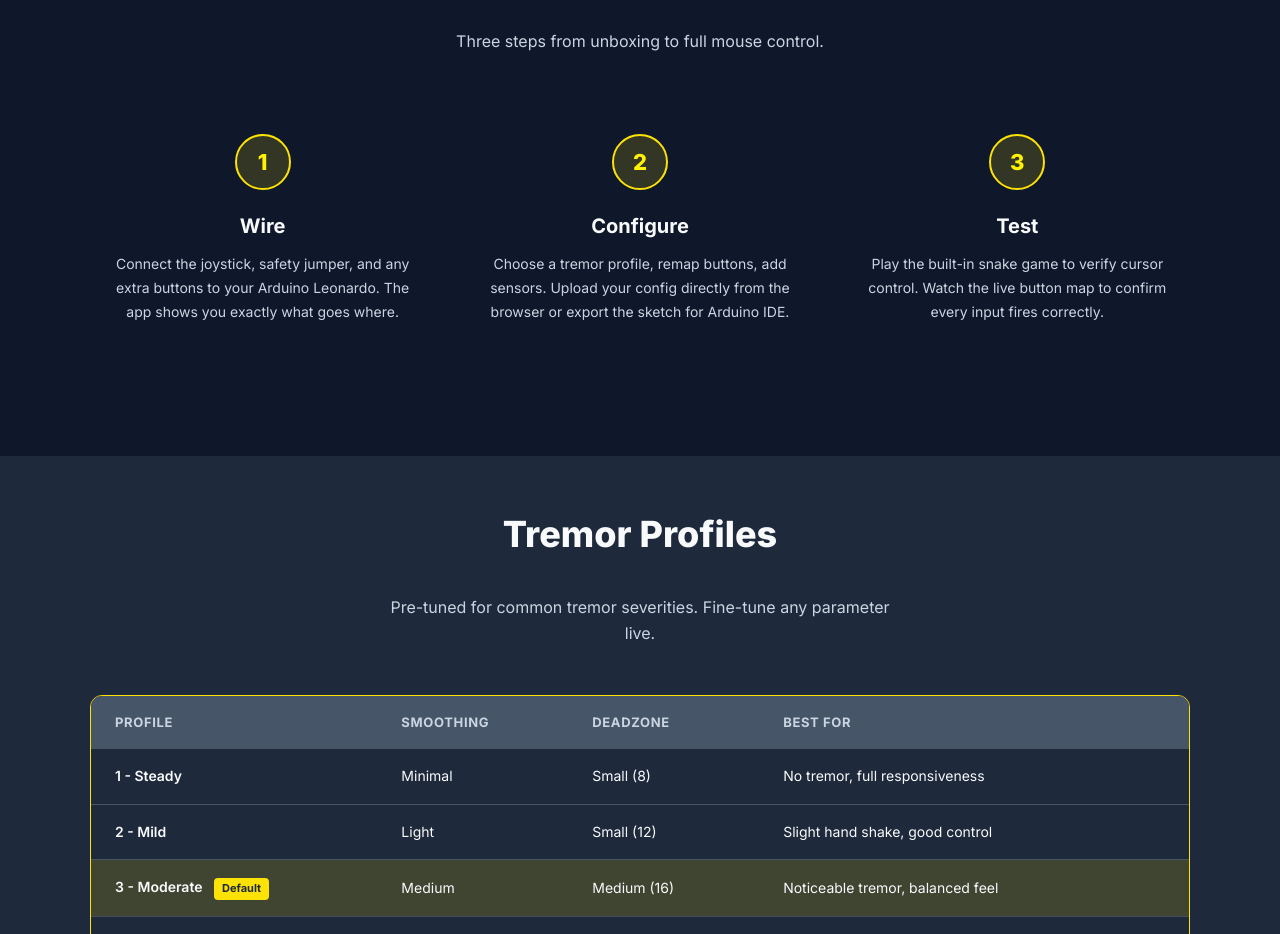
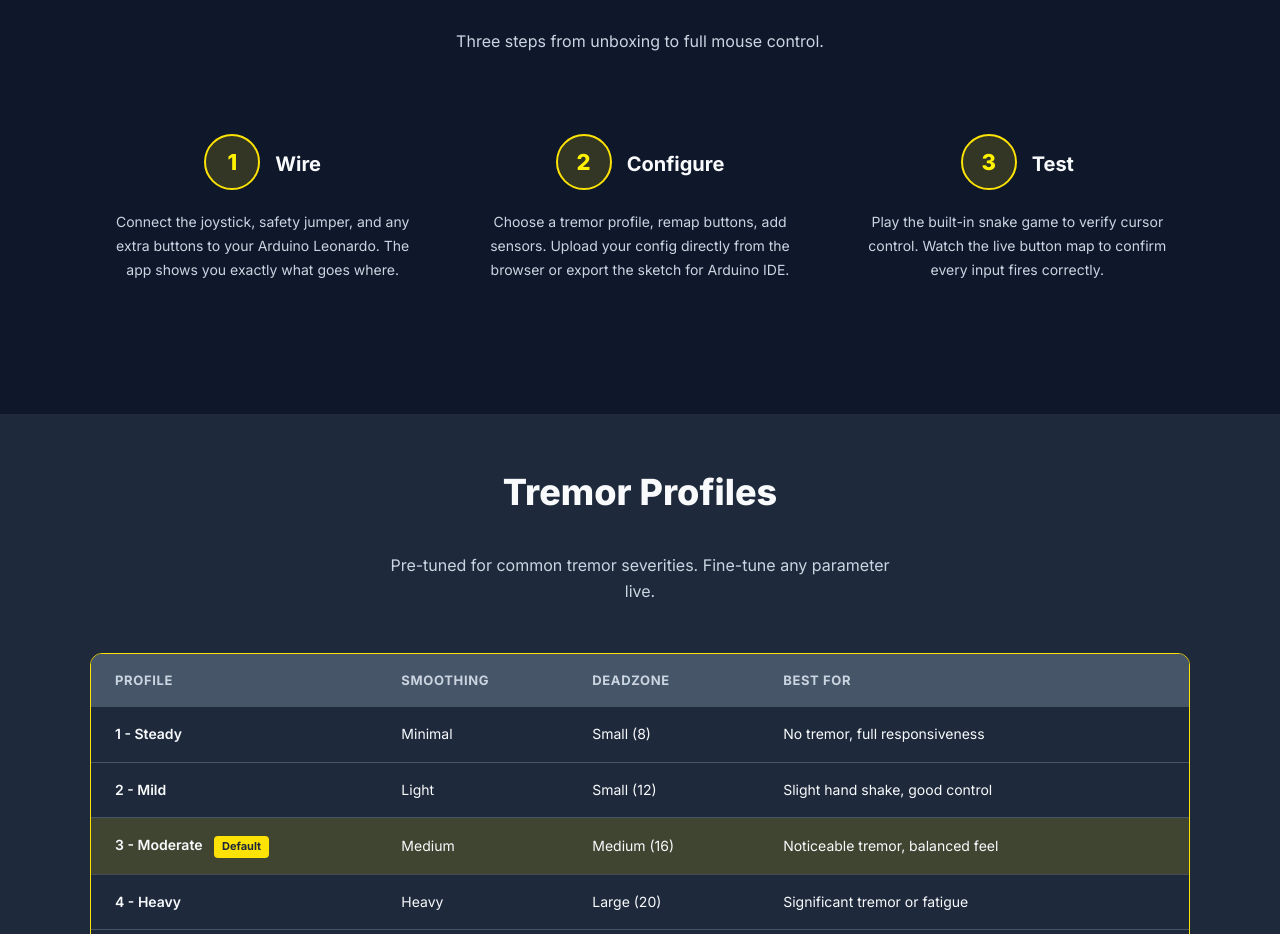
Before and after one commit to hamannkd-48/joystick_app, a website built with Vite: page index.html in a window 1280 px wide. Shown: the part 2221-3155 px from the top of the page. Built offline with nearby package versions, Linux system fonts and the light colour scheme.

Commit message:
step layout

```diff
--- a/css/added.css
+++ b/css/added.css
@@ -23,3 +23,10 @@
 .kb-shortcuts {
   color: var(--text);
 }
+
+.stepflex {
+  display:flex;
+  justify-content:center;
+  align-items: center;
+  gap:15px;
+}
--- a/css/landing.css
+++ b/css/landing.css
@@ -497,6 +497,7 @@ section#brand, section#features, section#how-it-works, section#profiles, section
 .step h3 {
   font-size: 20px;
   font-weight: 700;
+  padding-bottom:7px;
   margin-bottom: 10px;
 }
 
--- a/index.html
+++ b/index.html
@@ -197,20 +197,28 @@
       <p class="section-sub">Three steps from unboxing to full mouse control.</p>
       <div class="steps">
         <div class="step">
+          <div class="stepflex">
           <div class="step-num">1</div>
           <h3>Wire</h3>
+          </div>
           <p>Connect the joystick, safety jumper, and any extra buttons to your Arduino Leonardo. The app shows you
             exactly what goes where.</p>
         </div>
+
         <div class="step">
+          <div class="stepflex">
           <div class="step-num">2</div>
           <h3>Configure</h3>
+          </div>
           <p>Choose a tremor profile, remap buttons, add sensors. Upload your config directly from the browser or export
             the sketch for Arduino IDE.</p>
         </div>
+
         <div class="step">
+          <div class="stepflex">
           <div class="step-num">3</div>
           <h3>Test</h3>
+          </div>
           <p>Play the built-in snake game to verify cursor control. Watch the live button map to confirm every input
             fires correctly.</p>
         </div>
```
Also changed, not shown: app.html (+2 -2 lines).
